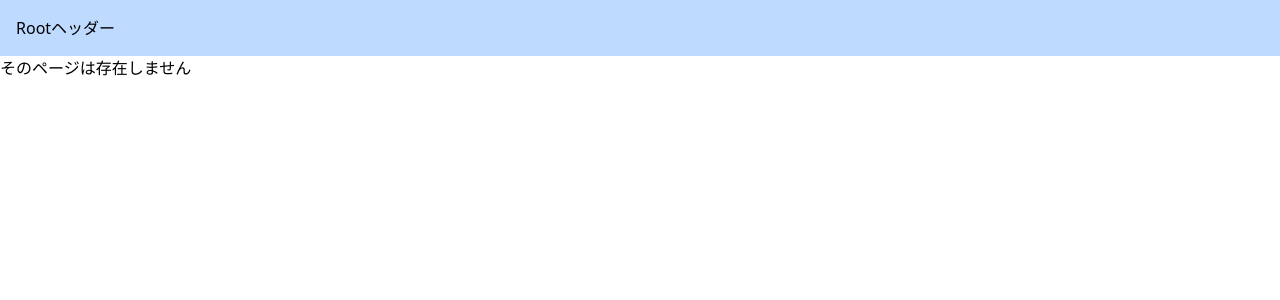
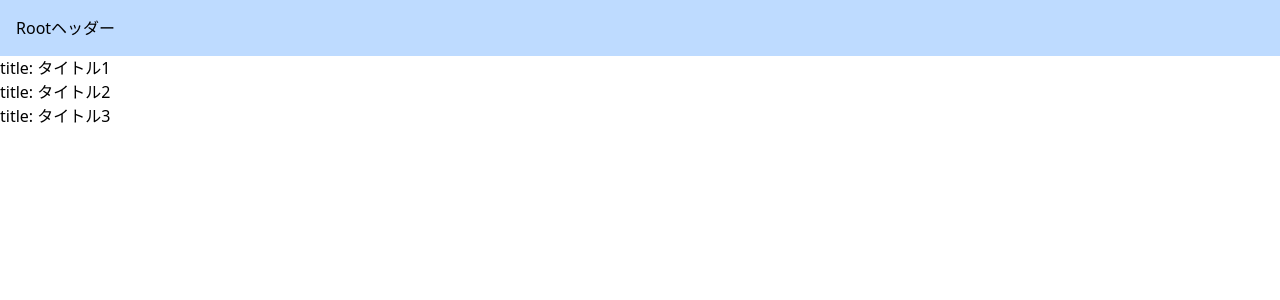
Before and after one commit to shuhei0720/next-udemy-basic, a Next.js app: page /blog in a window 1280 px wide. Before the commit this address had no page. Shown: the top 300 px of the page. Built offline with nearby package versions, Linux system fonts and the light colour scheme.

Commit message:
ブログページコンポーネントを追加し、ダミーデータを表示する機能を実装

```diff
--- /dev/null
+++ b/src/app/blog/loading.tsx
@@ -0,0 +1,5 @@
+export default function loading() {
+  return (
+    <div>Loading...</div>
+  )
+}
--- /dev/null
+++ b/src/app/blog/page.tsx
@@ -0,0 +1,27 @@
+// ダミーデータ
+const articles = [
+  { id: "1", title: "タイトル1"},
+  { id: "2", title: "タイトル2"},
+  { id: "3", title: "タイトル3"},
+]
+
+// 3秒待機
+async function fetchArticles(){
+  await new Promise((resolve) => setTimeout(resolve, 3000))
+  return articles
+}
+
+export default async function BlogPage() {
+  const articles = await fetchArticles()
+  return (
+    <div>
+      <ul>
+        { articles.map((article)=>(
+          <li key={article.id}>
+            title: { article.title }
+          </li>
+        ))}
+      </ul>
+    </div>
+  )
+}
```
